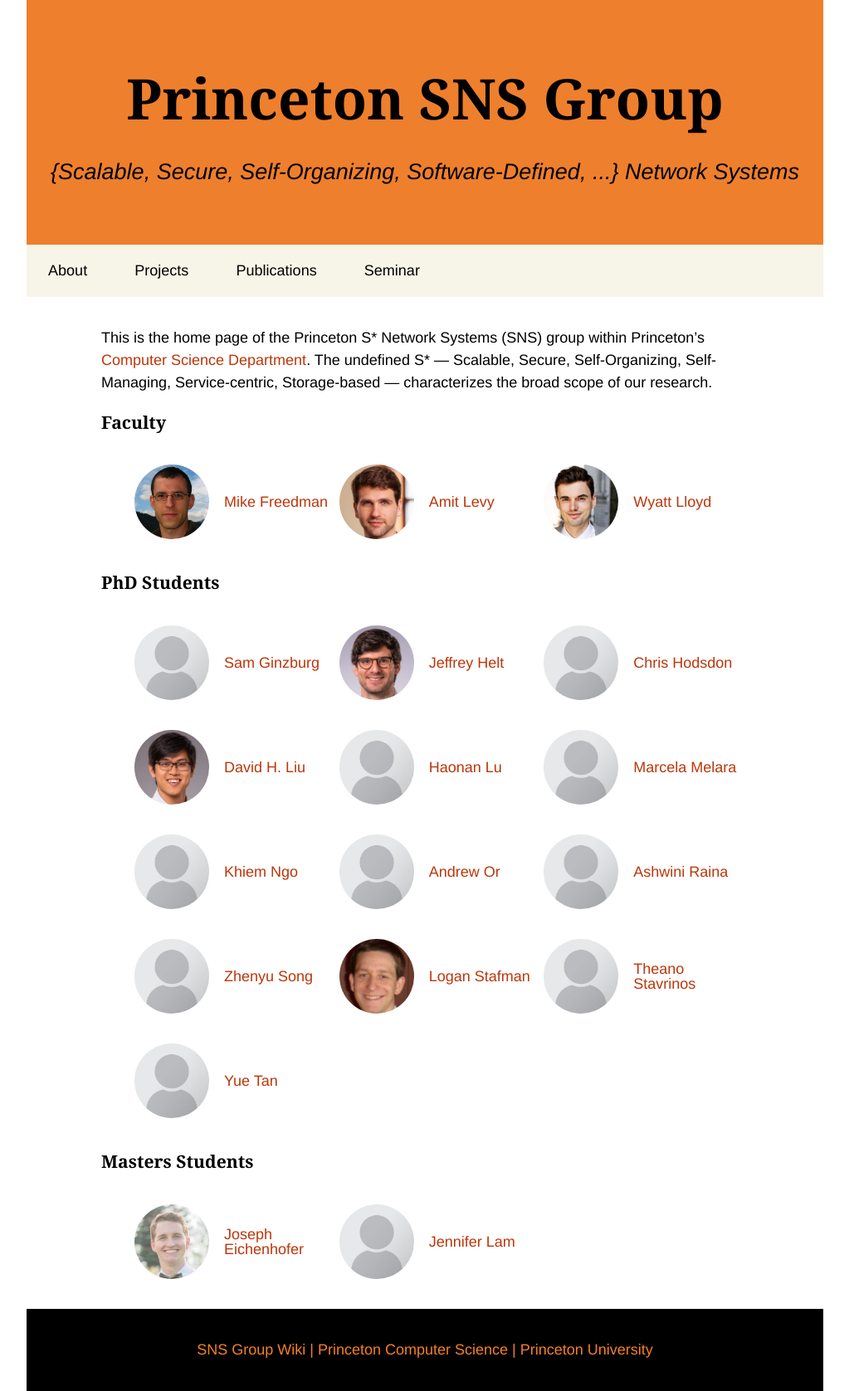
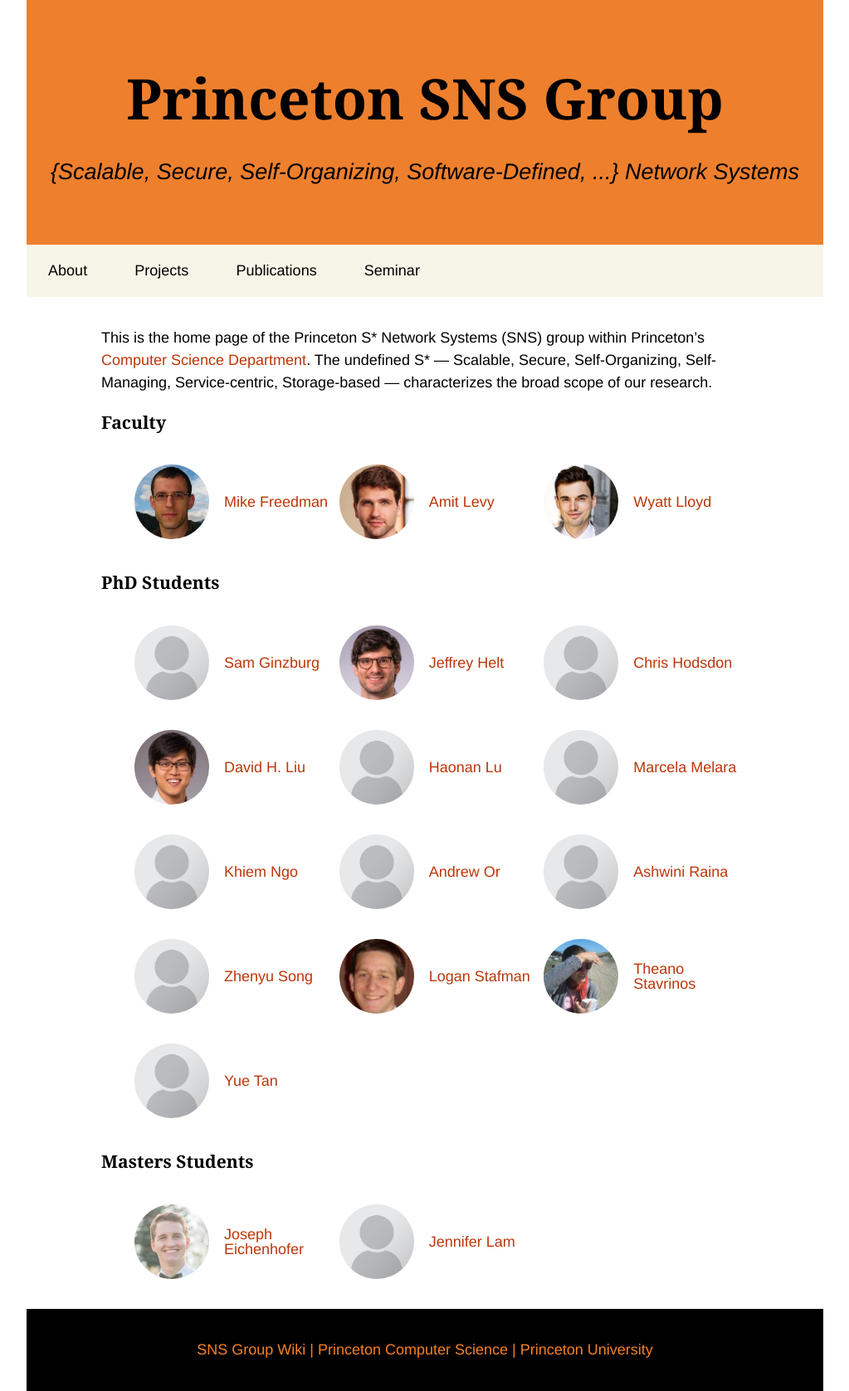
Before and after one commit to princeton-sns/www, a Jekyll site: the page built from home.md, in a window 1280 px wide. Shown: the whole page at 83% size, without its empty margins (128-1151 px from the left). Built offline with Jekyll 4.4.1, drawn with Linux system fonts in a browser that asks for light colours; some web fonts are replaced.

Commit message:
update photo url

```diff
--- a/_data/people.yml
+++ b/_data/people.yml
@@ -160,7 +160,7 @@
     type: phd
     active: true
     url: http://www.cs.princeton.edu/~theanos/
-    picture: /assets/img/people/placeholder.png
+    picture: /assets/img/people/theanos.jpg
 
   - first_name: Yue
     last_name: Tan
```
